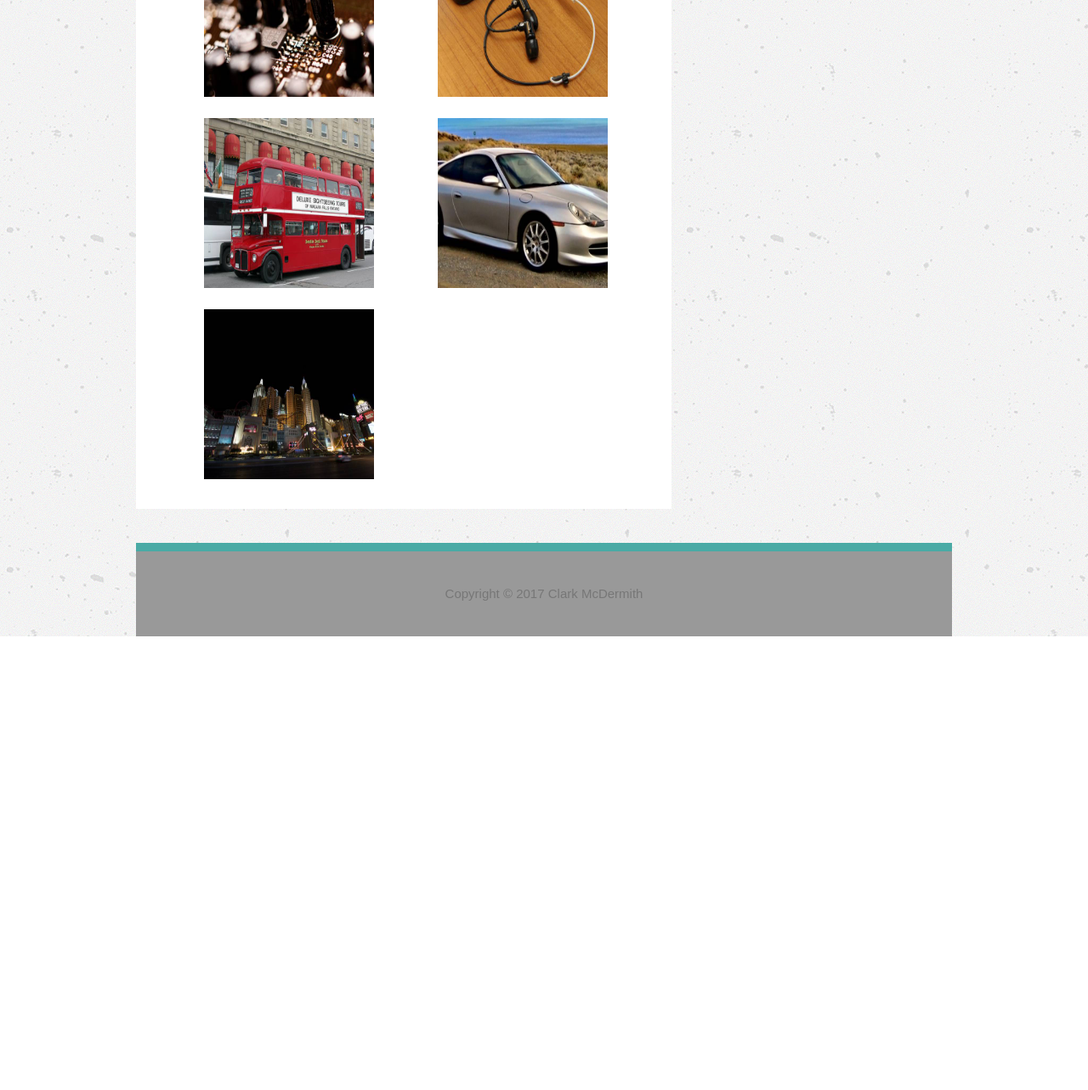
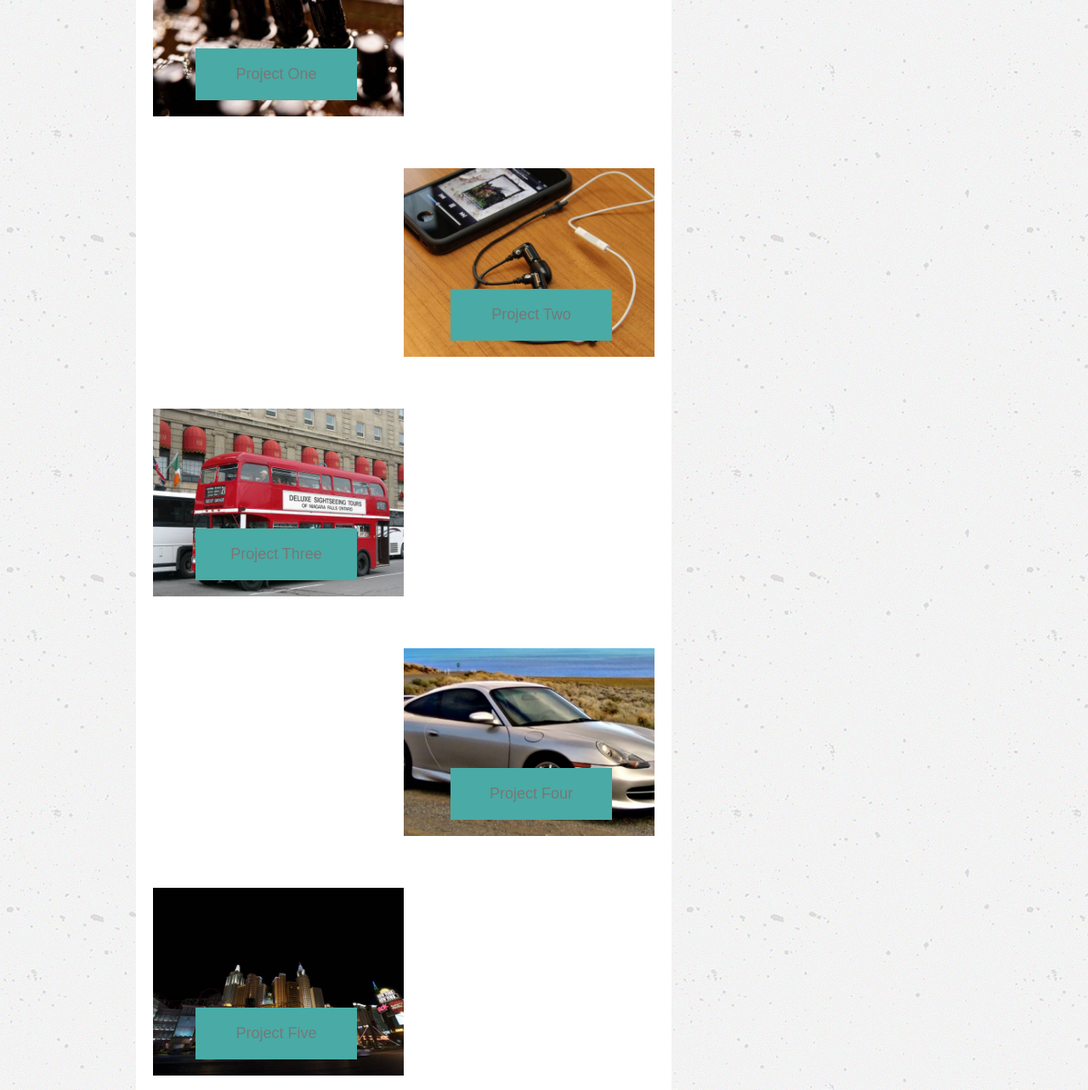
Before and after one commit to clarkwmcd/Basic-Portfolio, a plain HTML site: page portfolio.html in a window 1280 px wide. Shown: the part 291-1574 px from the top of the page at 85% size. Before the commit the page ends 1040 px from the top, so only its background shows below. Drawn offline with Linux system fonts and the light colour scheme.

Commit message:
final push

```diff
--- a/assets/css/style.css
+++ b/assets/css/style.css
@@ -26,6 +26,8 @@ h1 {
 	padding-left: 40px;
 	padding-right: 40px;
 	color: #ffffff;
+	font-size: 24px;
+	font-family: 'Georgia', Times, Times New Roman, serif;
 
 }
 
@@ -35,7 +37,7 @@ nav {
 	text-align: center;
 	vertical-align: middle;
 	line-height: 100px;
-	padding-right: 10px;
+	padding-right: 20px;
 
 }
 
@@ -96,24 +98,31 @@ p {
 	padding-right: 20px;
 	padding-left: 20px;
 	padding-top: 5px;
+	padding-bottom: 5px;
 }
 
 #aboutMe {
 	margin-bottom: 10px;
 	margin-left: 20px;
 	color: #4aaaa5;
+	font-family: 'Georgia', Times, Times New Roman, serif;
+	font-size: 24px;
 }
 
 #contact {
 	margin-bottom: 20px;
 	margin-left: 20px;
 	color: #4aaaa5;
+	font-family: 'Georgia', Times, Times New Roman, serif;
+	font-size: 24px;
 }
 
 #portfolio {
 	margin-bottom: 20px;
 	margin-left: 20px;
 	color: #4aaaa5;
+	font-family: 'Georgia', Times, Times New Roman, serif;
+	font-size: 24px;
 }
 
 #githubLogo {
@@ -145,10 +154,21 @@ p {
 }
 
 .projectImages {
-	margin-left: 50px;
+/*	margin-left: 50px;
 	height: 200px;
 	width: 200px;
-	padding: 10px;
+	padding: 10px;*/
+}
+
+.imagesLeft{
+
+	float: left;
+	width: 50%;
+}
+
+.imagesRight{
+	float: right;
+	width: 50%;
 }
 
 #message{
@@ -160,4 +180,65 @@ p {
 
 #connectWithMe{
 	margin-bottom: 10px;
+	font-family: 'Georgia', Times, Times New Roman, serif;
+	color: #4aaaa5;
 }
+#projectOne {
+	clear: both;
+    position: relative;
+    top: -80px;
+    left: 50px;
+    z-index: +1;
+    background-color: #4aaaa5;
+    padding: 20px;
+    margin-right: 400px;
+    text-align: center;
+}
+
+#projectTwo {
+	clear: both;
+    position: relative;
+    top: -80px;
+    left: 350px;
+    z-index: +1;
+    background-color: #4aaaa5;
+    padding: 20px;
+    margin-right: 400px;
+    text-align: center;
+}
+
+#projectThree {
+	clear: both;
+    position: relative;
+    top: -80px;
+    left: 50px;
+    z-index: +1;
+    background-color: #4aaaa5;
+    padding: 20px;
+    margin-right: 400px;
+    text-align: center;
+}
+
+#projectFour {
+	clear: both;
+    position: relative;
+    top: -80px;
+    left: 350px;
+    z-index: +1;
+    background-color: #4aaaa5;
+    padding: 20px;
+    margin-right: 400px;
+    text-align: center;
+}
+
+#projectFive {
+	clear: both;
+	position: relative;
+    top: -80px;
+    left: 50px;
+    z-index: +1;
+    background-color: #4aaaa5;
+    padding: 20px;
+    margin-right: 400px;
+    text-align: center;
+}
--- a/portfolio.html
+++ b/portfolio.html
@@ -2,7 +2,7 @@
 <html>
 <head>
 	<title>Portfolio</title>
-	<link rel="stylesheet" type="text/css" href="assets/css/style.css">
+	<link rel="stylesheet" type="text/css" href="assets/css/style.css", href="assets/css/reset.css">
 </head>
 
 <body>
@@ -12,7 +12,7 @@
 		</h1>
 
 		<nav>
-			About | Portfolio | Contact
+			<a href="index.html">About</a> | Portfolio | <a href="contact.html">Contact</a>
 		</nav>
 	</header>
 	<div class="container">
@@ -23,11 +23,30 @@
 
 			<hr>
 
-			<img class="projectImages" src="assets/images/projectone.jpg">
-			<img class="projectImages" src="assets/images/projecttwo.jpg">
-			<img class="projectImages" src="assets/images/projectthree.jpg">
-			<img class="projectImages" src="assets/images/projectfour.jpg">
-			<img class="projectImages" src="assets/images/projectfive.jpg">
+			<div>
+				<img class="imagesLeft" src="assets/images/projectone.jpg">
+				<div id="projectOne">Project One</div>
+			</div>
+
+			<div>
+				<img class="imagesRight" src="assets/images/projecttwo.jpg">
+				<div id="projectTwo">Project Two</div>
+			</div>
+
+			<div>
+				<img class="imagesLeft" src="assets/images/projectthree.jpg">
+				<div id="projectThree">Project Three</div>
+			</div>
+
+			<div>
+				<img class="imagesRight" src="assets/images/projectfour.jpg">
+				<div id="projectFour">Project Four</div>
+			</div>
+
+			<div>
+				<img class="imagesLeft" src="assets/images/projectfive.jpg">
+				<div id="projectFive">Project Five</div>
+			</div>
 
 		</article>
 	</div>
@@ -39,9 +58,15 @@
 
 		<hr>
 
-		<img id="githubLogo" src="assets/images/githublogo.png">
-		<img id="linkedinLogo" src="assets/images/linkedinlogo.png">
-		<img id="stackoverflowLogo" src="assets/images/stackoverflowlogo.png">
+		<a href="https://github.io/clarkwmcd">
+			<img id="githubLogo" src="assets/images/githublogo.png">
+		</a>
+		<a href="https://www.linkedin.com/in/clark-mcdermith-20388569/">
+			<img id="linkedinLogo" src="assets/images/linkedinlogo.png">
+		</a>
+		<a href="https://stackoverflow.com/users/8723357/clark-mcdermith">
+			<img id="stackoverflowLogo" src="assets/images/stackoverflowlogo.png">
+		</a>
 	</aside>
 
 
```
Also changed, not shown: contact.html (+11 -6 lines), index.html (+13 -7 lines).
